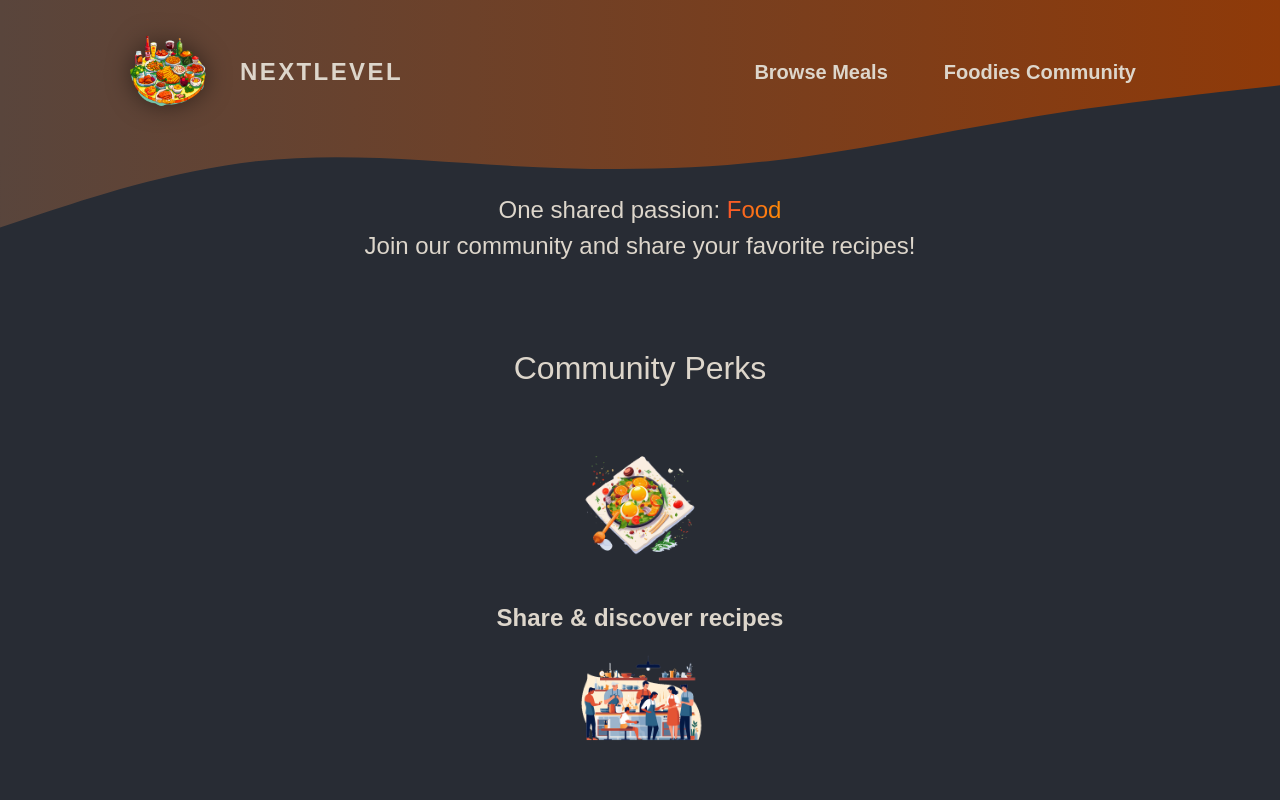
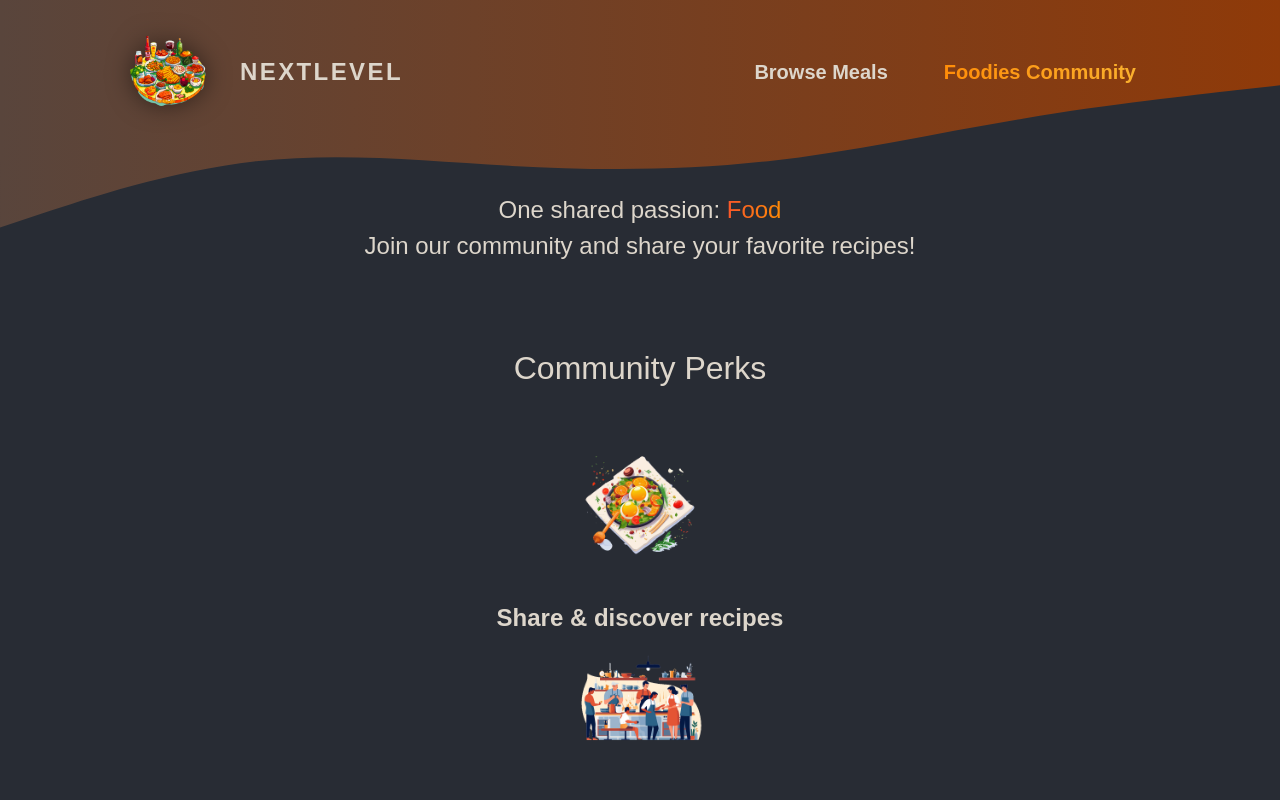
Before and after one commit to rozhnovaYana/Recipes, a Next.js app: page /community in a window 1280 px wide. Shown: the top 800 px of the page. Built offline with nearby package versions, Linux system fonts and the light colour scheme.

Commit message:
added active link styles

```diff
--- a/src/components/layout/layout-header.module.css
+++ b/src/components/layout/layout-header.module.css
@@ -21,30 +21,6 @@
   font-size: 1.25rem;
 }
 
-.nav a {
-  text-decoration: none;
-  color: #ddd6cb;
-  font-weight: bold;
-  padding: 0.5rem 1rem;
-  border-radius: 0.5rem;
-}
-
-.nav a:hover,
-.nav a:active {
-  background: linear-gradient(90deg, #ff8a05, #f9b331);
-  background-clip: text;
-  -webkit-background-clip: text;
-  -webkit-text-fill-color: transparent;
-  text-shadow: 0 0 18px rgba(248, 190, 42, 0.8);
-}
-
-.active {
-  background: linear-gradient(90deg, #ff8a05, #f9b331);
-  background-clip: text;
-  -webkit-background-clip: text;
-  -webkit-text-fill-color: transparent;
-}
-
 .logo {
   display: flex;
   align-items: center;
--- a/src/components/layout/layout-header.tsx
+++ b/src/components/layout/layout-header.tsx
@@ -2,6 +2,7 @@ import Image from "next/image";
 import Link from "next/link";
 import Background from "./layout-background";
 import styles from "./layout-header.module.css";
+import NavLink from "./layout-nav";
 export default function Header() {
   return (
     <>
@@ -20,10 +21,10 @@ export default function Header() {
         <nav className={styles.nav}>
           <ul>
             <li>
-              <Link href="/meals">Browse Meals</Link>
+              <NavLink href="/meals">Browse Meals</NavLink>
             </li>
             <li>
-              <Link href="/community">Foodies Community</Link>
+              <NavLink href="/community">Foodies Community</NavLink>
             </li>
           </ul>
         </nav>
--- /dev/null
+++ b/src/components/layout/layout-nav.module.css
@@ -0,0 +1,22 @@
+.link {
+  text-decoration: none;
+  color: #ddd6cb;
+  font-weight: bold;
+  padding: 0.5rem 1rem;
+  border-radius: 0.5rem;
+}
+
+.link:hover,
+.link:active {
+  background: linear-gradient(90deg, #ff8a05, #f9b331);
+  background-clip: text;
+  -webkit-background-clip: text;
+  -webkit-text-fill-color: transparent;
+  text-shadow: 0 0 18px rgba(248, 190, 42, 0.8);
+}
+.active {
+  background: linear-gradient(90deg, #ff8a05, #f9b331);
+  background-clip: text;
+  -webkit-background-clip: text;
+  -webkit-text-fill-color: transparent;
+}
--- /dev/null
+++ b/src/components/layout/layout-nav.tsx
@@ -0,0 +1,23 @@
+"use client";
+import clsx from "clsx";
+import Link from "next/link";
+import styles from "./layout-nav.module.css";
+import { usePathname } from "next/navigation";
+
+export default function NavLink({
+  href,
+  children,
+}: {
+  href: string;
+  children: string;
+}) {
+  const pathname = usePathname();
+  return (
+    <Link
+      href={href}
+      className={clsx(styles.link, pathname.startsWith(href) && styles.active)}
+    >
+      {children}
+    </Link>
+  );
+}
```
Also changed, not shown: package.json (+6 -5 lines), 1 other file (tests, documents, lock files or other folders).
